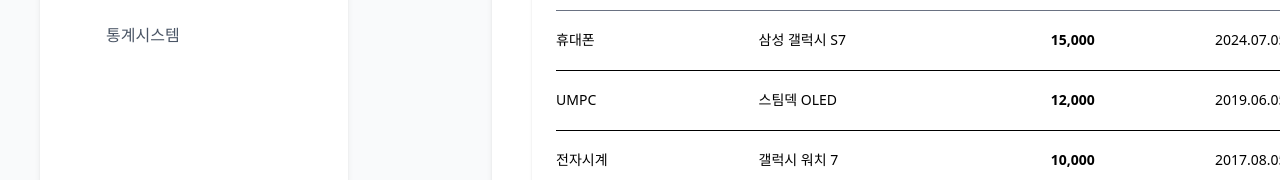
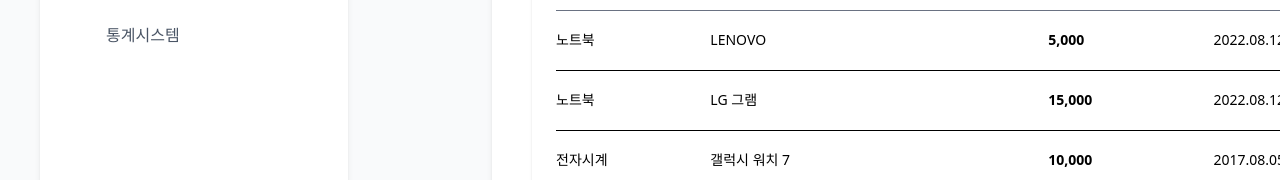
Before and after one commit to cTosMaster/Re-Pair, a React (Vite) app in the folder frontend/: page /MysuriMainPage in a window 1280 px wide. Both pictures are taken after a click on the item "수리 물품 관리". Shown: the part 393-573 px from the top of the page. Built offline with nearby package versions, Linux system fonts and the light colour scheme; no server answers.

Commit message:
feat: 물품등록기능추가

```diff
--- a/frontend/src/components/mysuridashboard/RepairgoodsManagement.jsx
+++ b/frontend/src/components/mysuridashboard/RepairgoodsManagement.jsx
@@ -61,15 +61,46 @@
     }
   };
 
-  // 필터링
+  //물품등록
+  const handleAddItem = (newItem) => {
+  // 새 아이템에 id와 date 추가 (date는 오늘 날짜 예시)
+  const today = new Date().toISOString().slice(0, 10).replace(/-/g, ".");
+  const itemWithId = {
+    ...newItem,
+    id: items.length > 0 ? items[items.length - 1].id + 1 : 1,
+    date: today,
+  };
+
+  setItems((prev) => [...prev, itemWithId]);
+};
+
+
+  // 검색 필터링
   const filteredList = items.filter(
-    (item) => item.name.includes(search) || item.category.includes(search)
+    (item) =>
+      item.name.includes(search) ||
+      item.category.includes(search)
   );
+  //정렬
+  const sortedList = filteredList.slice().sort((a, b) => {
+    if (sortOption === "제품명") {
+      return a.name.localeCompare(b.name);
+    } else if (sortOption === "등록일자") {
+      // 등록일자 형식이 "YYYY.MM.DD"이므로, 비교를 위해 "-"로 바꾸거나 Date 객체로 변환
+      const dateA = new Date(a.date.replace(/\./g, "-"));
+      const dateB = new Date(b.date.replace(/\./g, "-"));
+      return dateB - dateA; // 최신순 정렬
+    } else if (sortOption === "카테고리") {
+      return a.category.localeCompare(b.category);
+    }
+    return 0;
+  });
 
-  const totalItems = filteredList.length;
+  //페이지네이션
+  const totalItems = sortedList.length;
   const totalPages = Math.ceil(totalItems / ITEMS_PER_PAGE);
   const startIndex = (currentPage - 1) * ITEMS_PER_PAGE;
-  const currentItems = filteredList.slice(startIndex, startIndex + ITEMS_PER_PAGE);
+  const currentItems = sortedList.slice(startIndex, startIndex + ITEMS_PER_PAGE);
 
   return (
     <div className="w-full px-10 mt-10">
@@ -93,6 +124,7 @@
             >
               <option>제품명</option>
               <option>등록일자</option>
+              <option>카테고리</option>
             </select>
           </div>
         </div>
@@ -187,6 +219,10 @@
         <RepairgoodsManagementModal
           isOpen={isModalOpen}
           onClose={() => setIsModalOpen(false)}
+          onSubmit={(data) => {
+          handleAddItem(data);
+          setIsModalOpen(false);
+        }}
         />
       )}
     </div>
```
